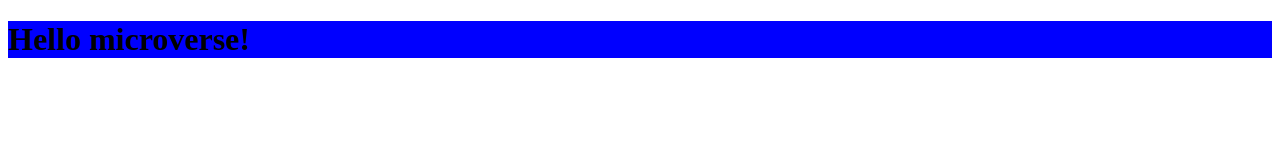
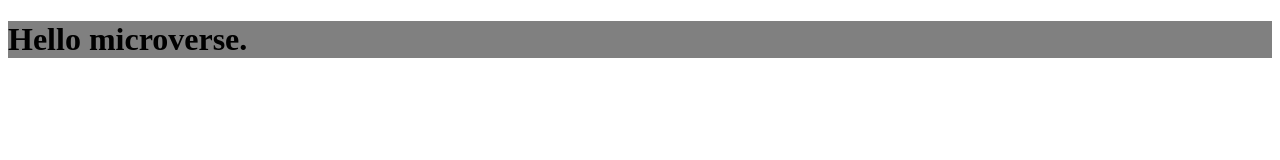
Before and after one commit to solog0039/Hello1-Microverse, a website: page index.html in a window 1280 px wide. Drawn offline with Linux system fonts and the light colour scheme.

Commit message:
HTML, CSS and test file created

```diff
--- a/index.css
+++ b/index.css
@@ -1,3 +1,3 @@
 .hello {
-  background-color: blue;
+  background-color: gray;
 }
--- a/index.html
+++ b/index.html
@@ -1,13 +1,16 @@
 <!DOCTYPE html>
 <html lang="en">
+
 <head>
     <meta charset="UTF-8">
     <meta http-equiv="X-UA-Compatible" content="IE=edge">
     <meta name="viewport" content="width=device-width, initial-scale=1.0">
-    <title>Document</title>
+    <title>first html code </title>
     <link rel="stylesheet" href="index.css">
 </head>
+
 <body>
-   <h1 class="hello"> Hello microverse!</h1>
+    <h1 class="hello"> Hello microverse.</h1>
 </body>
+
 </html>
```
